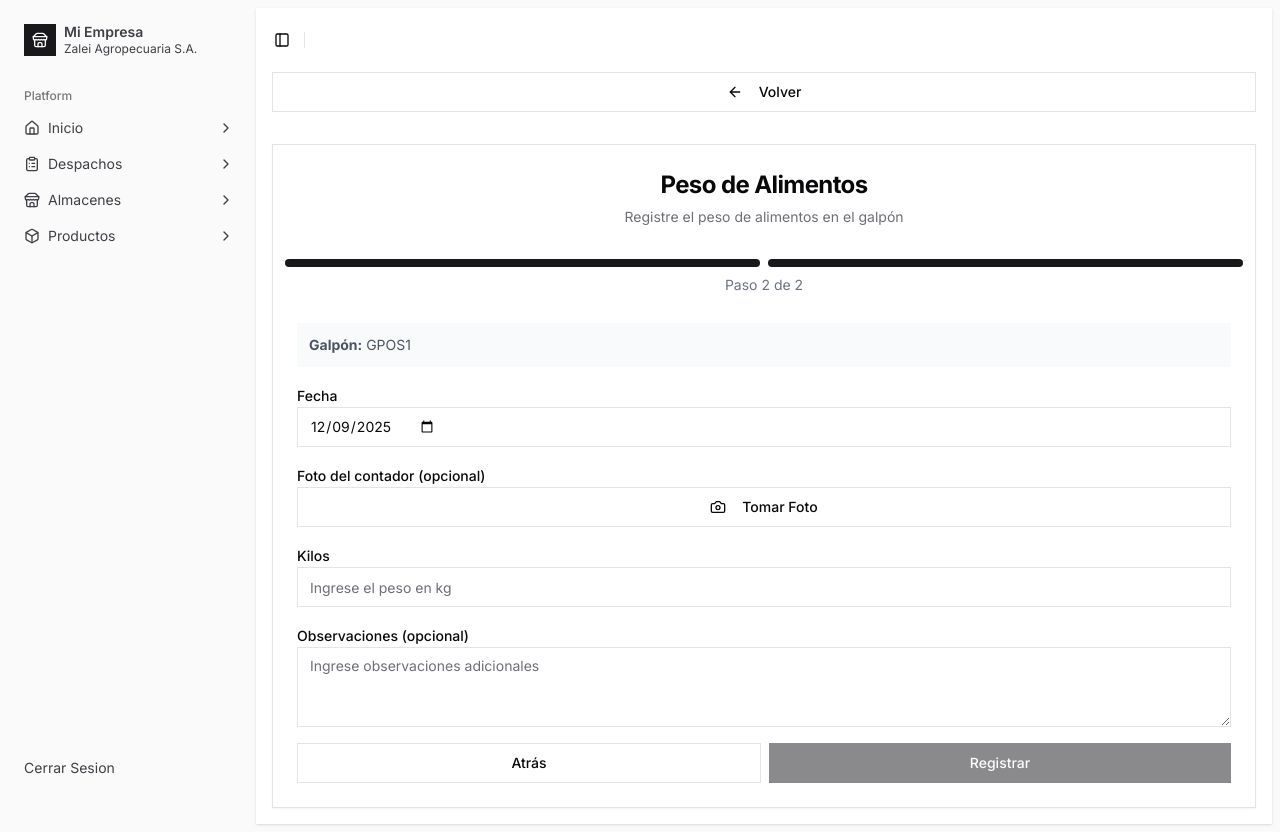
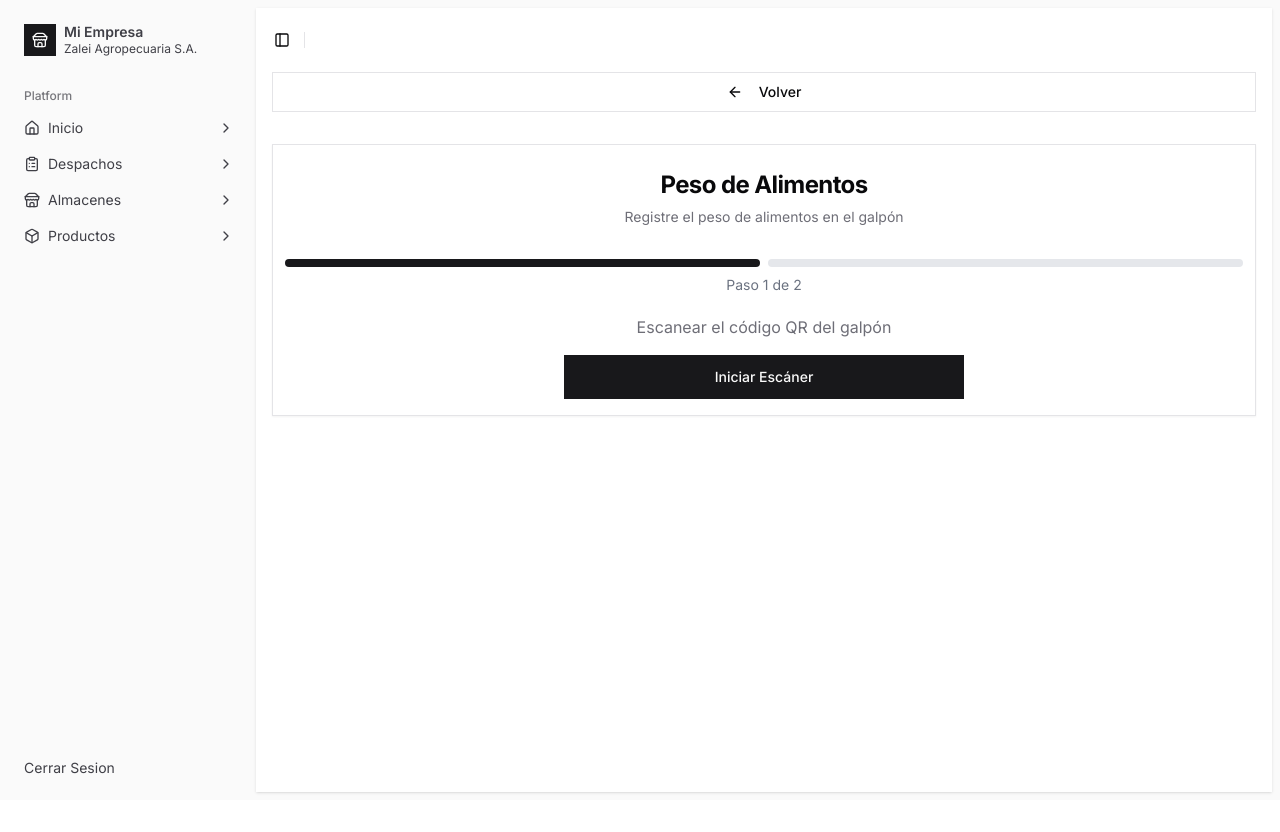
Before and after one commit to Jkoury997/ZaleiAgropecuaria, a Next.js app: page /dashboard/stock/galpones/peso-alimentos in a window 1280 px wide. After the commit the page ends 800 px from the top, so only its background shows below. Built offline with nearby package versions, Linux system fonts and the light colour scheme.

Commit message:
fix peso alimento and imagen required

```diff
--- a/src/app/dashboard/stock/galpones/peso-alimentos/page.jsx
+++ b/src/app/dashboard/stock/galpones/peso-alimentos/page.jsx
@@ -17,8 +17,8 @@ function PesoAlimentosPageContent() {
   const from = searchParams.get("from") || "avicola";
   const { toast } = useToast();
 
-  const [activeStep, setActiveStep] = useState(2);
-  const [galpon, setGalpon] = useState("GPOS1");
+  const [activeStep, setActiveStep] = useState(1);
+  const [galpon, setGalpon] = useState("");
   const [isLoading, setIsLoading] = useState(false);
   const [completeTask, setCompleteTask] = useState(false);
   const Steps = [1, 2];
@@ -50,7 +50,9 @@ function PesoAlimentosPageContent() {
   };
 
   const handleSubmit = async (formData) => {
+    if(isLoading) return;
     setIsLoading(true);
+
     try {
       const payload = {
         Fecha: formData.fecha,
@@ -103,8 +105,8 @@ function PesoAlimentosPageContent() {
   };
 
   const handleReset = () => {
-    setActiveStep(2);
-    setGalpon("GPOS1");
+    setActiveStep(1);
+    setGalpon("");
     setCompleteTask(false);
     setIsLoading(false);
   };
--- a/src/components/component/stock/cosecha/step-content.jsx
+++ b/src/components/component/stock/cosecha/step-content.jsx
@@ -231,7 +231,7 @@ export default function StepContent({
             </Button>
             <Button
               onClick={() => setActiveStep(3)}
-              disabled={!cantidad}
+              disabled={!cantidad || !imagen}
               className="flex-1"
             >
               Continuar
--- a/src/components/component/stock/galpones/peso-alimentos-form.jsx
+++ b/src/components/component/stock/galpones/peso-alimentos-form.jsx
@@ -105,6 +105,15 @@ export default function PesoAlimentosForm({ galpon, onSubmit, onBack }) {
   const handleSubmit = (e) => {
     e.preventDefault();
 
+    if (!imagen) {
+      toast({
+        title: "Error",
+        description: "Debe tomar una foto",
+        variant: "destructive",
+      });
+      return;
+    }
+
     if (!kilos || parseFloat(kilos) <= 0) {
       toast({
         title: "Error",
@@ -146,7 +155,7 @@ export default function PesoAlimentosForm({ galpon, onSubmit, onBack }) {
       </div>
 
       <div>
-        <Label>Foto del contador (opcional)</Label>
+        <Label>Foto del contador*</Label>
         <div className="space-y-2">
           <input
             type="file"
@@ -225,7 +234,7 @@ export default function PesoAlimentosForm({ galpon, onSubmit, onBack }) {
         <Button
           type="submit"
           className="flex-1"
-          disabled={!kilos || isAnalyzing}
+          disabled={!kilos || !imagen || isAnalyzing}
         >
           Registrar
         </Button>
```
